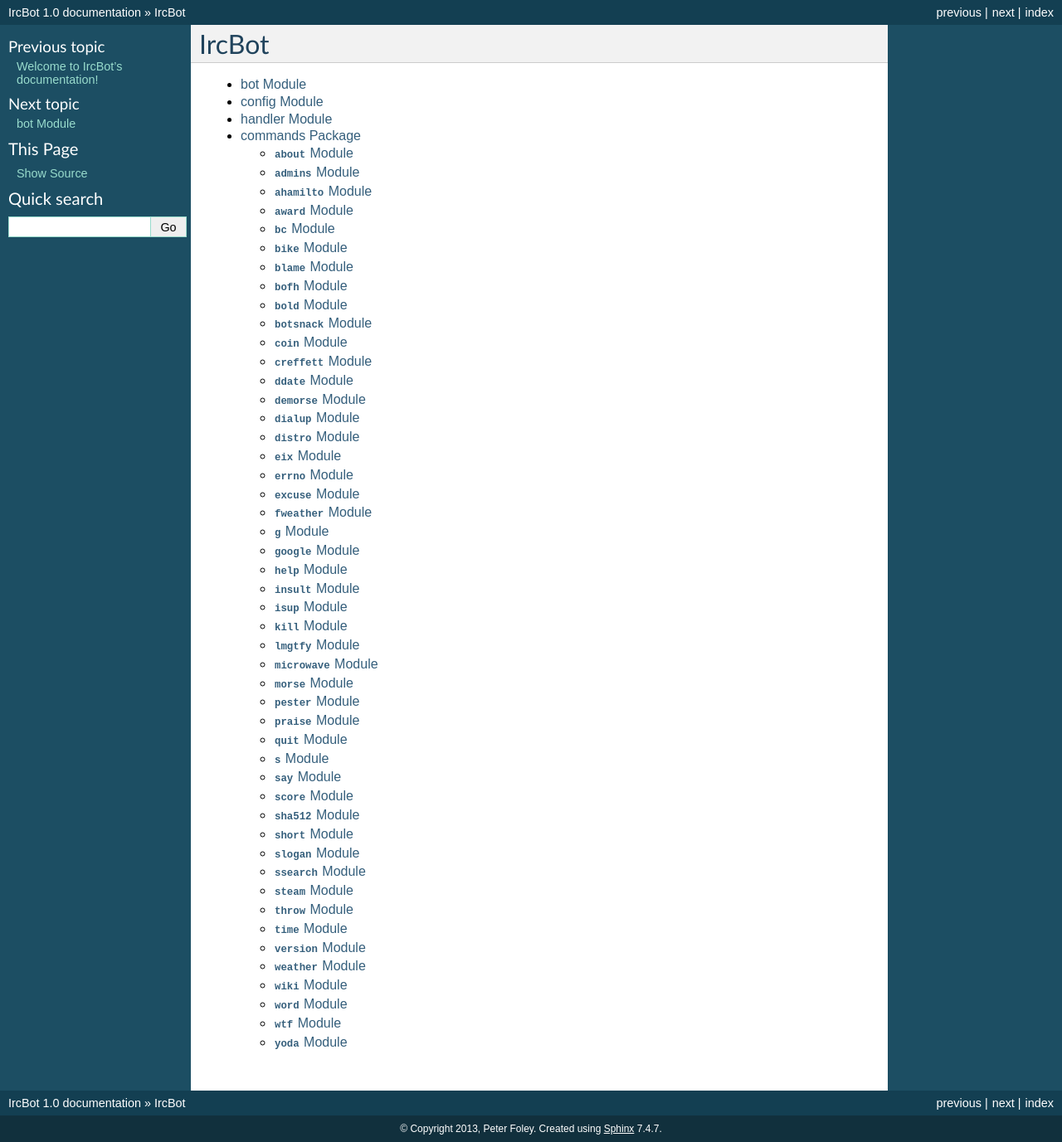
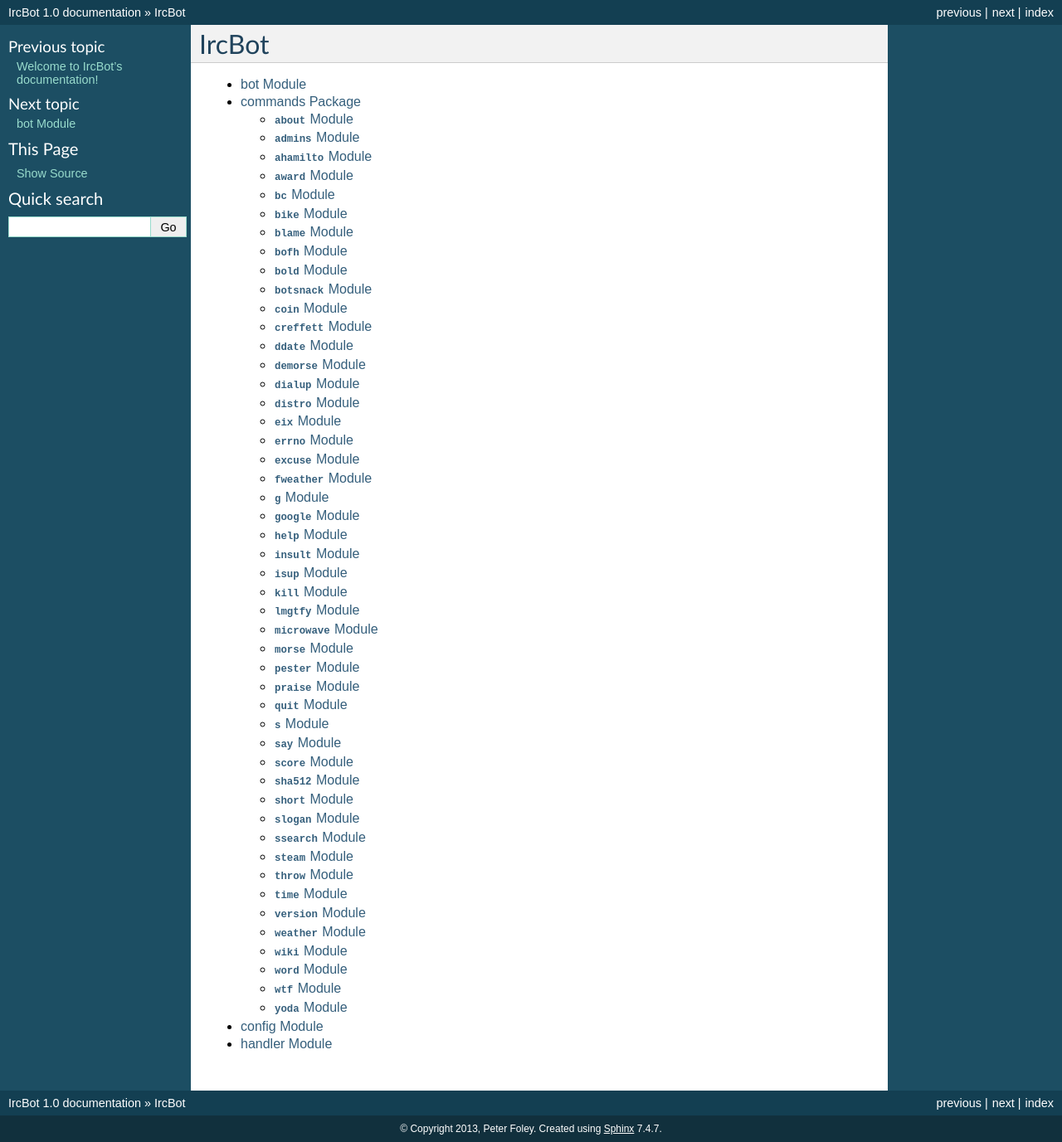
Before and after one commit to tjcsl/cslbot, a Sphinx documentation site: the page built from doc/modules.rst, in a window 1280 px wide. Shown: the whole page at 83% size. Built offline with Sphinx 7.4.7, drawn with Linux system fonts in a browser that asks for light colours.

Commit message:
more doc fixes

```diff
--- a/doc/modules.rst
+++ b/doc/modules.rst
@@ -5,6 +5,6 @@ IrcBot
    :maxdepth: 4
 
    bot
+   commands
    config
    handler
-   commands
```
Also changed, not shown: 1 other file.
